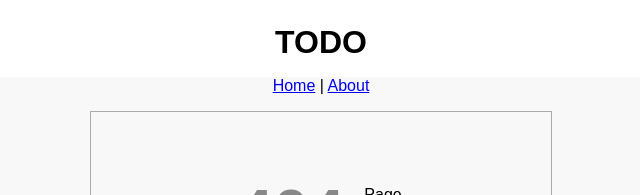
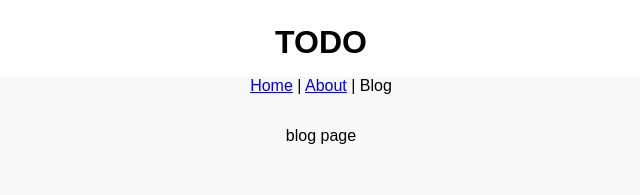
Before and after one commit to pgst/my-vue3-todo, a Vue app in the folder my-vue3-todo/: page /blog in a window 1280 px wide. Before the commit this address had no page. Shown: the top 195 px of the page, without its empty margins (319-959 px from the left). Built offline with nearby package versions, Linux system fonts and the light colour scheme.

Commit message:
プログラムからページ遷移

```diff
--- a/my-vue3-todo/src/App.vue
+++ b/my-vue3-todo/src/App.vue
@@ -1,8 +1,13 @@
 <!-- ロジック（JavaScriptを書くところ） -->
 <script setup>
-// import MainTodo from '@/components/MainTodo.vue'
 import TheFooter from '@/components/TheFooter.vue'
 import TheHeader from '@/components/TheHeader.vue'
+import { useRouter } from 'vue-router'
+
+const router = useRouter()
+const goBlog = () => {
+  router.push('/blog')
+}
 </script>
 
 <!-- テンプレート（HTMLを書くところ） -->
@@ -10,8 +15,8 @@
   <div class="wrap">
     <TheHeader>ヘッダー</TheHeader>
     <nav>
-      <router-link to="/">Home</router-link> |
-      <router-link to="/about">About</router-link>
+      <router-link to="/">Home</router-link> | <router-link to="/about">About</router-link> |
+      <span @click="goBlog">Blog</span>
     </nav>
     <main class="main"><router-view /></main>
     <TheFooter>フッター</TheFooter>
--- a/my-vue3-todo/src/router/index.js
+++ b/my-vue3-todo/src/router/index.js
@@ -21,6 +21,11 @@
       component: () => import('@/views/AboutPage.vue')
     },
     {
+      path: '/blog',
+      name: 'blog',
+      component: () => import('@/views/BlogPage.vue')
+    },
+    {
       path: '/:pathMatch(.*)*',
       name: 'notFound',
       component: () => import('@/views/NotFound.vue')
--- /dev/null
+++ b/my-vue3-todo/src/views/BlogPage.vue
@@ -0,0 +1,7 @@
+<script setup>
+console.log('blog')
+</script>
+
+<template>
+  <p>blog page</p>
+</template>
```
